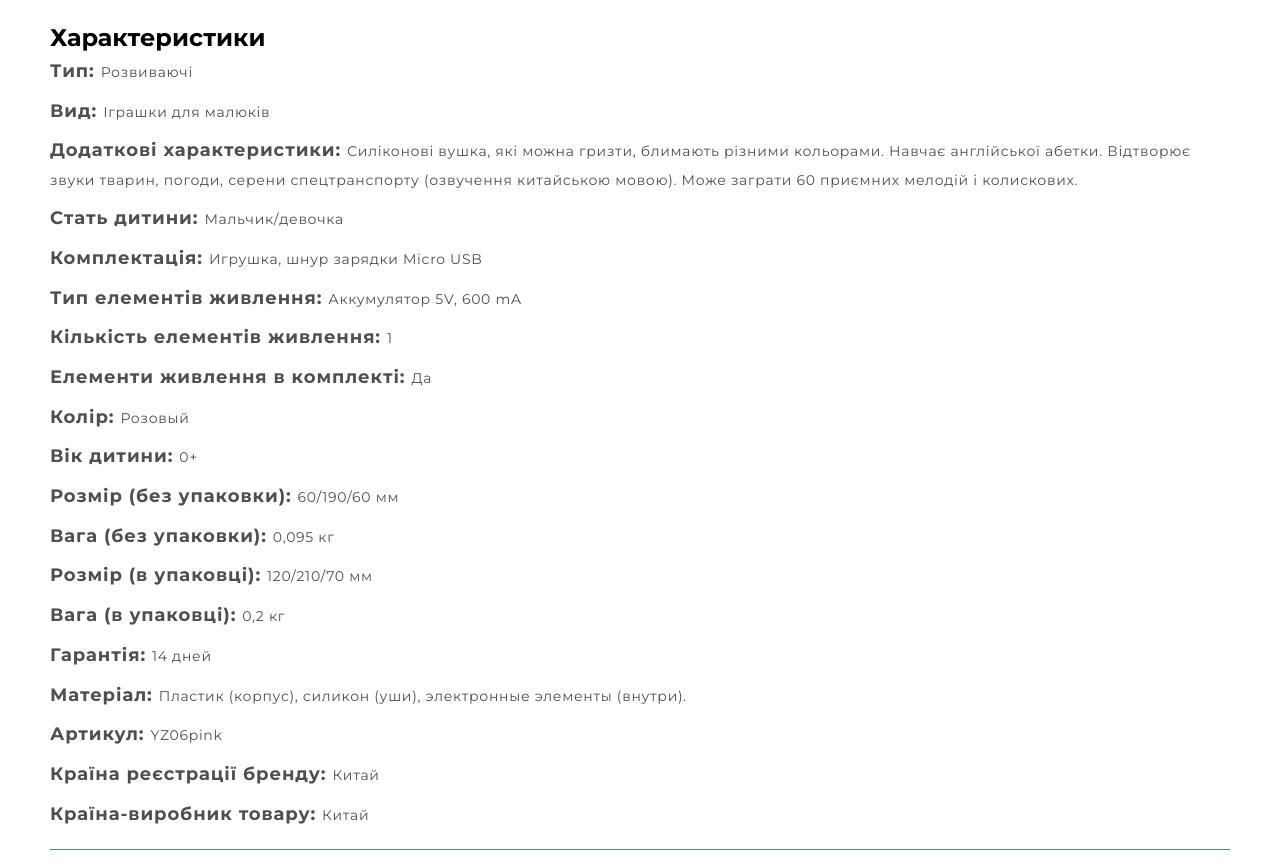
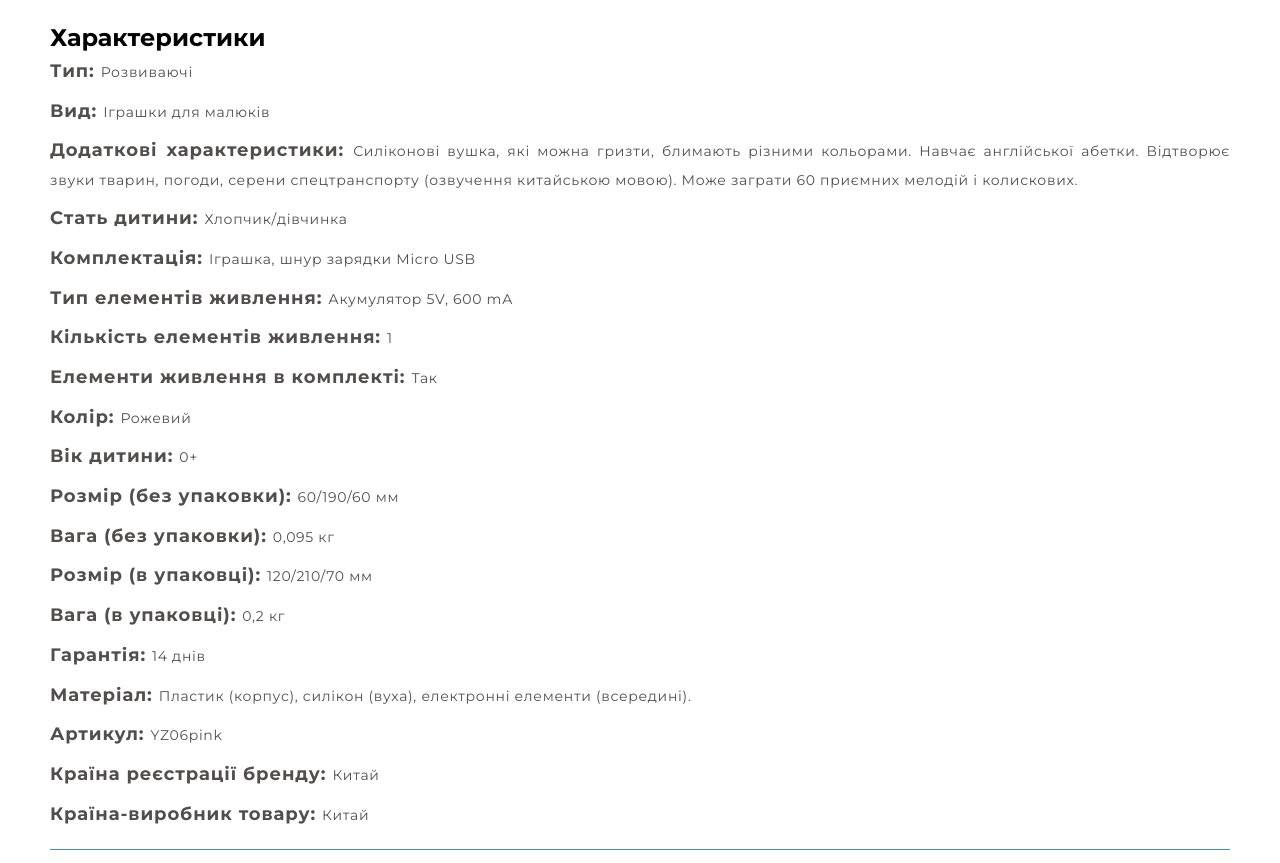
Before and after one commit to AndreyMandybura/beiens-project, a Next.js app: page /product/1 in a window 1280 px wide. Shown: the part 1020-1883 px from the top of the page. Built offline with nearby package versions, Linux system fonts and the light colour scheme.

Commit message:
Текст по ширине + перевод

```diff
--- a/ProductsCatalogData.json
+++ b/ProductsCatalogData.json
@@ -72,19 +72,19 @@
         "type": "Розвиваючі",
 		"view": "Іграшки для малюків",
 		"additionalFeatures": "Силіконові вушка, які можна гризти, блимають різними кольорами. Навчає англійської абетки. Відтворює звуки тварин, погоди, серени спецтранспорту (озвучення китайською мовою). Може заграти 60 приємних мелодій і колискових.",
-		"gender": "Мальчик/девочка",
-		"completeSet": "Игрушка, шнур зарядки Micro USB",
-		"typeOfBatteries": "Аккумулятор 5V, 600 mA",
+		"gender": "Хлопчик/дівчинка",
+		"completeSet": "Іграшка, шнур зарядки Micro USB",
+		"typeOfBatteries": "Акумулятор 5V, 600 mA",
 		"numberOfBatteries": "1",
-		"batteriesIncluded": "Да",
-		"colour": "Розовый",
+		"batteriesIncluded": "Так",
+		"colour": "Рожевий",
 		"age": "0+",
 		"dimensionsWithoutPackaging": "60/190/60 мм",
 		"weightWithoutPackaging": "0,095 кг",
 		"dimensionsPacked": "120/210/70 мм",
 		"weightPacked": "0,2 кг",
-		"warranty": "14 дней",
-		"material": "Пластик (корпус), силикон (уши), электронные элементы (внутри).",
+		"warranty": "14 днів",
+		"material": "Пластик (корпус), силікон (вуха), електронні елементи (всередині).",
 		"article": "YZ06pink",
 		"countryOfBrandRegistration": "Китай",
 		"countryOfOrigin": "Китай"
--- a/pages/product/[id].js
+++ b/pages/product/[id].js
@@ -40,12 +40,12 @@ export default function Product() {
                                         {(product.available === 'true') ? <Available /> : <NotAvailable />}
                                     </div>
                                 </div>
-                                <h2 className={s.description}>Опис</h2>
-                                <p className={s.characteristic}>{product.description}</p>
-                                <h2 className={s.description}>Характеристики</h2>
+                                <h2 className={s.descriptionTitle}>Опис</h2>
+                                <p className={s.description}>{product.description}</p>
+                                <h2 className={s.characteristicTitle}>Характеристики</h2>
                                 <p className={s.characteristic}><span className={s.productCharacteristicTitle}>Тип: </span>{product.type}</p>
                                 <p className={s.characteristic}><span className={s.productCharacteristicTitle}>Вид: </span>{product.view}</p>
-                                <p className={s.characteristic}><span className={s.productCharacteristicTitle}>Додаткові характеристики: </span>{product.additionalFeatures}</p>
+                                <p className={s.description}><span className={s.productCharacteristicTitle}>Додаткові характеристики: </span>{product.additionalFeatures}</p>
                                 <p className={s.characteristic}><span className={s.productCharacteristicTitle}>Стать дитини: </span>{product.gender}</p>
                                 <p className={s.characteristic}><span className={s.productCharacteristicTitle}>Комплектація: </span>{product.completeSet}</p>
                                 <p className={s.characteristic}><span className={s.productCharacteristicTitle}>Тип елементів живлення: </span>{product.typeOfBatteries}</p>
--- a/styles/Product.module.css
+++ b/styles/Product.module.css
@@ -74,7 +74,22 @@
     }
 }
 
+.descriptionTitle {
+    padding-top: 30px;
+}
+
 .description {
+    padding-top: 5px;
+    padding-bottom: 5px;
+    font-size: 14px;
+    font-weight: 400;
+    letter-spacing: .05em;
+    line-height: 2em;
+    color: #514f4e;
+    text-align: justify;
+}
+
+.characteristicTitle {
     padding-top: 30px;
 }
 
```
